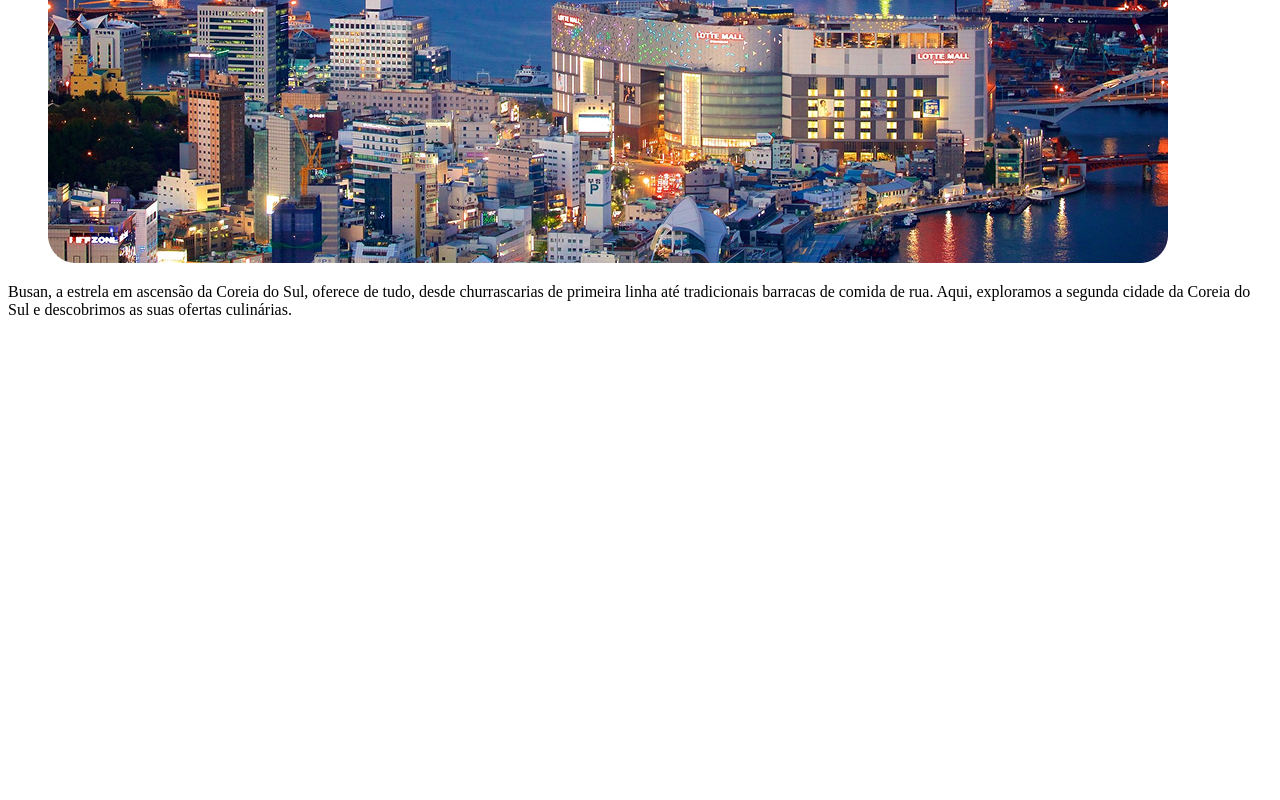
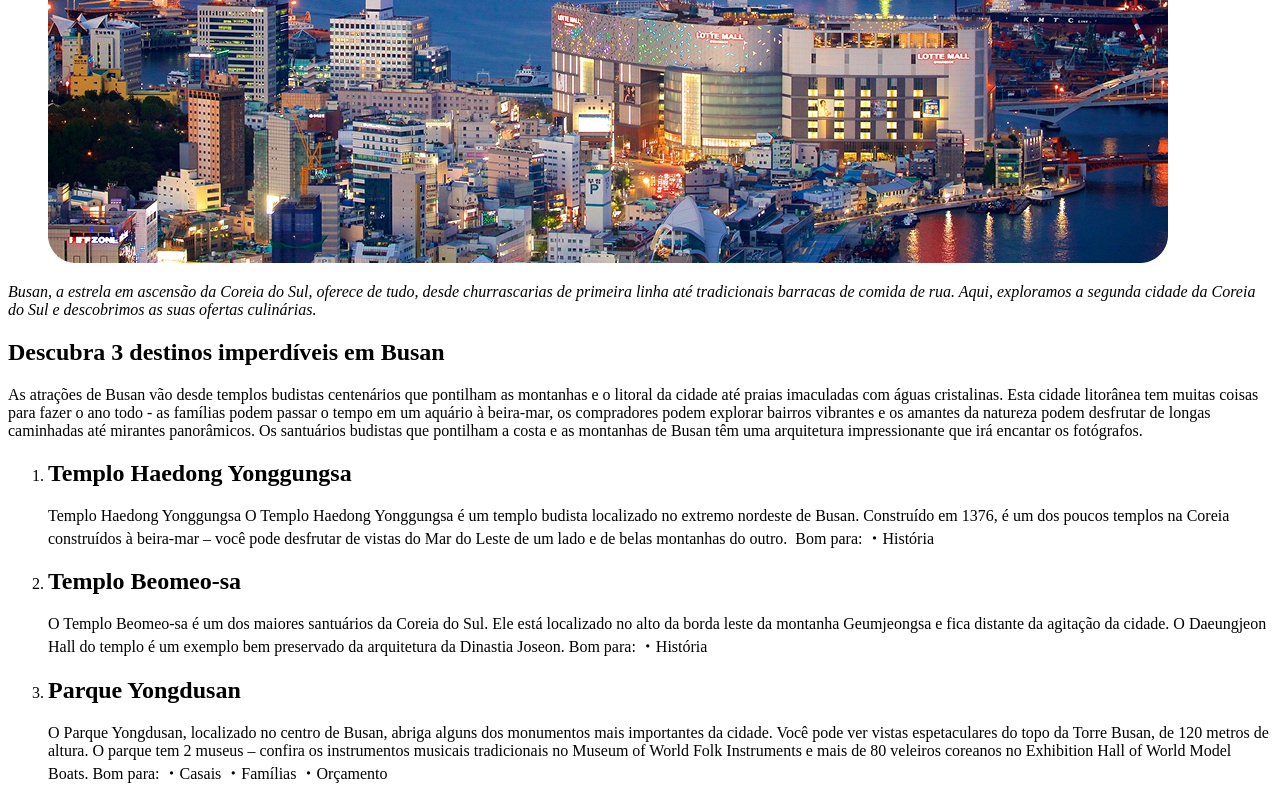
Before and after one commit to HellenDaiany/projeto-local-turistico, a plain HTML site: page index.html in a window 1280 px wide. Shown: the part 477-1277 px from the top of the page. Before the commit the page ends 812 px from the top, so only its background shows below. Drawn offline with Linux system fonts and the light colour scheme.

Commit message:
add section and list

```diff
--- a/index.html
+++ b/index.html
@@ -12,9 +12,52 @@
             <img src="./assets/image.jpg" alt="Busan caracterizando paisagem, cenas noturnas e uma ponte">
         </figure>
         <figcaption>
-            <p>Busan, a estrela em ascensão da Coreia do Sul, oferece de tudo, desde churrascarias de primeira linha até tradicionais barracas de comida de rua. Aqui, exploramos a segunda cidade da Coreia do Sul e descobrimos as suas ofertas culinárias.</p>
+            <p> <em>Busan, a estrela em ascensão da Coreia do Sul, oferece de tudo, desde churrascarias de primeira linha até tradicionais barracas de comida de rua. Aqui, exploramos a segunda cidade da Coreia do Sul e descobrimos as suas ofertas culinárias.</em> </p>
         </figcaption>
     <article></article>
     </main>
+
+    <section>
+        <h2>
+            Descubra 3 destinos imperdíveis em Busan
+        </h2>
+
+        <p>
+            As atrações de Busan vão desde templos budistas centenários que pontilham as montanhas e o litoral da cidade até praias imaculadas com águas cristalinas. Esta cidade litorânea tem muitas coisas para fazer o ano todo - as famílias podem passar o tempo em um aquário à beira-mar, os compradores podem explorar bairros vibrantes e os amantes da natureza podem desfrutar de longas caminhadas até mirantes panorâmicos.
+Os santuários budistas que pontilham a costa e as montanhas de Busan têm uma arquitetura impressionante que irá encantar os fotógrafos.
+        </p>
+    </section>
+
+    <section>
+        <ol>
+            <li>
+                <h2>Templo Haedong Yonggungsa </h2>
+                <p>Templo Haedong Yonggungsa
+                    O Templo Haedong Yonggungsa é um templo budista localizado no extremo nordeste de Busan. Construído em 1376, é um dos poucos templos na Coreia construídos à beira-mar – você pode desfrutar de vistas do Mar do Leste de um lado e de belas montanhas do outro.
+
+                    Bom para:
+                    ・História</p>
+            </li>
+
+            <li>
+                <h2>Templo Beomeo-sa</h2>
+                <p>O Templo Beomeo-sa é um dos maiores santuários da Coreia do Sul. Ele está localizado no alto da borda leste da montanha Geumjeongsa e fica distante da agitação da cidade. O Daeungjeon Hall do templo é um exemplo bem preservado da arquitetura da Dinastia Joseon.
+
+                    Bom para:
+                    ・História</p>
+            </li>
+
+            <li>
+                <h2>Parque Yongdusan</h2>
+                <p>O Parque Yongdusan, localizado no centro de Busan, abriga alguns dos monumentos mais importantes da cidade. Você pode ver vistas espetaculares do topo da Torre Busan, de 120 metros de altura. O parque tem 2 museus – confira os instrumentos musicais tradicionais no Museum of World Folk Instruments e mais de 80 veleiros coreanos no Exhibition Hall of World Model Boats.
+
+                    Bom para:
+                    ・Casais
+                    ・Famílias
+                    ・Orçamento</p>
+            </li>
+        </ol>
+    </section>
+
 </body>
 </html>
```
